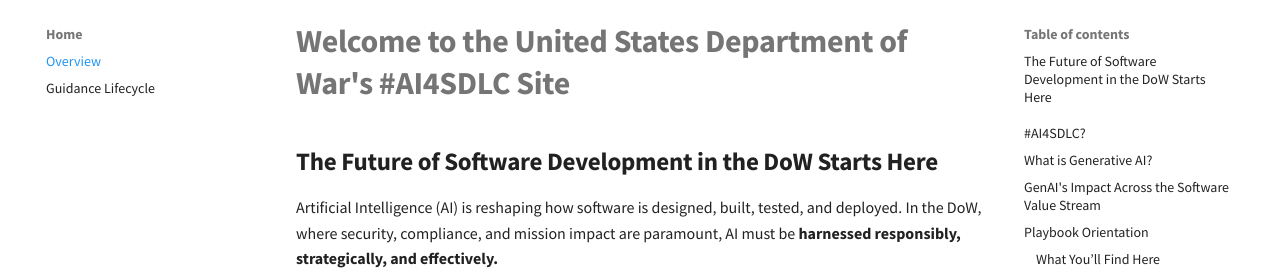
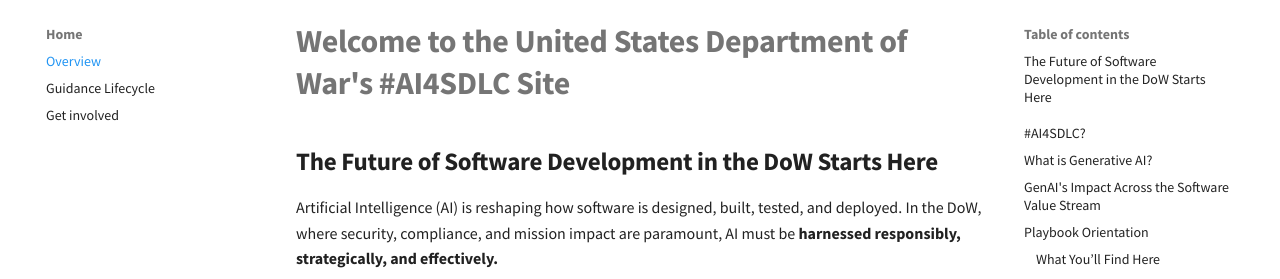
Before and after one commit to Code-dot-mil/AI4SDLC, an MkDocs documentation site: the page built from docs/index.md, in a window 1280 px wide. Shown: the part 177-456 px from the top of the page. Built offline with MkDocs 1.6.1 and Material for MkDocs 9.7.7, drawn with Linux system fonts in a browser that asks for light colours; comment, search, counter and statistics services are not loaded.

Commit message:
update nav to have "ways to get involved"

```diff
--- a/mkdocs.yml
+++ b/mkdocs.yml
@@ -27,6 +27,7 @@ nav:
   - Home:
     - Overview: index.md
     - Guidance Lifecycle: lifecycle.md
+    - Get involved: ways-to-get-involved.md
   - Plays:
     - Toolchain Fundamentals: plays/fundamentals-play.md
     - Requirements Engineering: plays/requirements_engineering_play.md
```
